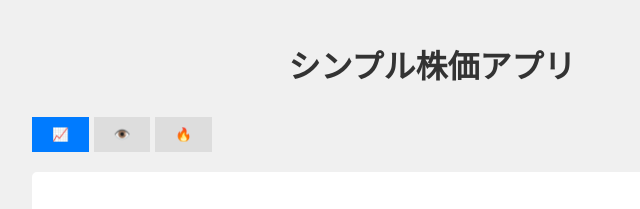
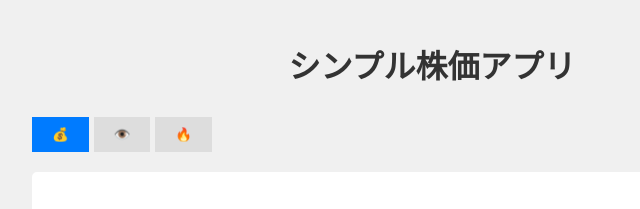
Before and after one commit to toru830/tock-price-notification-app, a website: page simple-stock.html in a window 1280 px wide. Shown: the top 209 px of the page, 208-848 px from the left. Drawn offline with Linux system fonts and the light colour scheme.

Commit message:
保有銘柄のアイコンを緑系💰に変更

```diff
--- a/simple-stock.html
+++ b/simple-stock.html
@@ -137,7 +137,7 @@
         <h1>シンプル株価アプリ</h1>
 
         <div class="tabs">
-            <button class="tab active" onclick="showTab('my-stocks')">📈</button>
+            <button class="tab active" onclick="showTab('my-stocks')">💰</button>
             <button class="tab" onclick="showTab('watchlist')">👁️</button>
             <button class="tab" onclick="showTab('hot-stocks')">🔥</button>
         </div>
```
